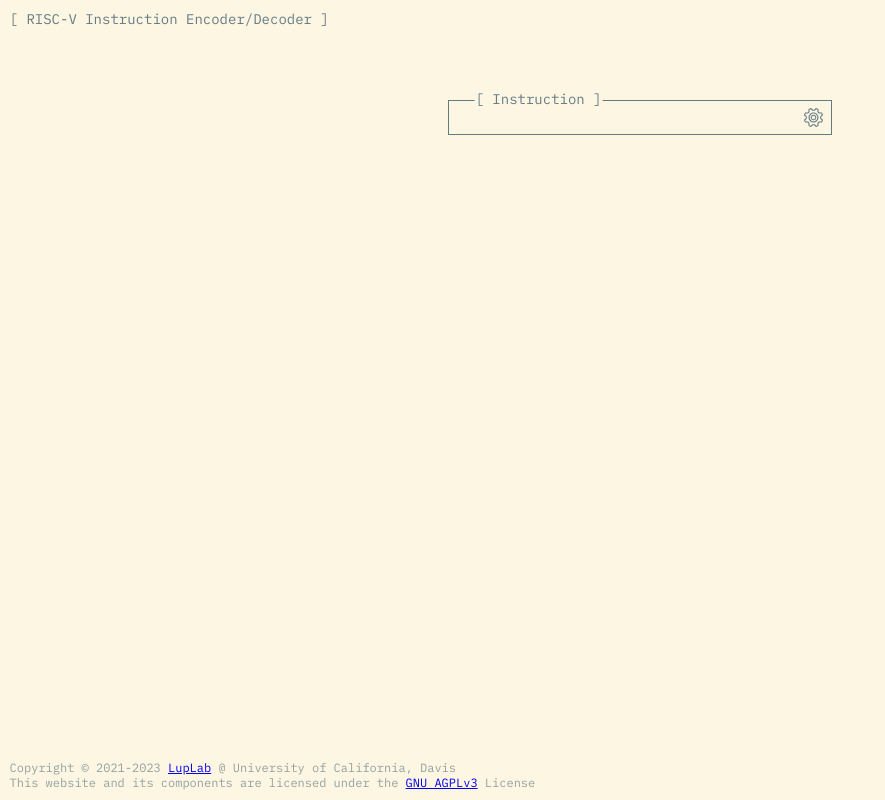
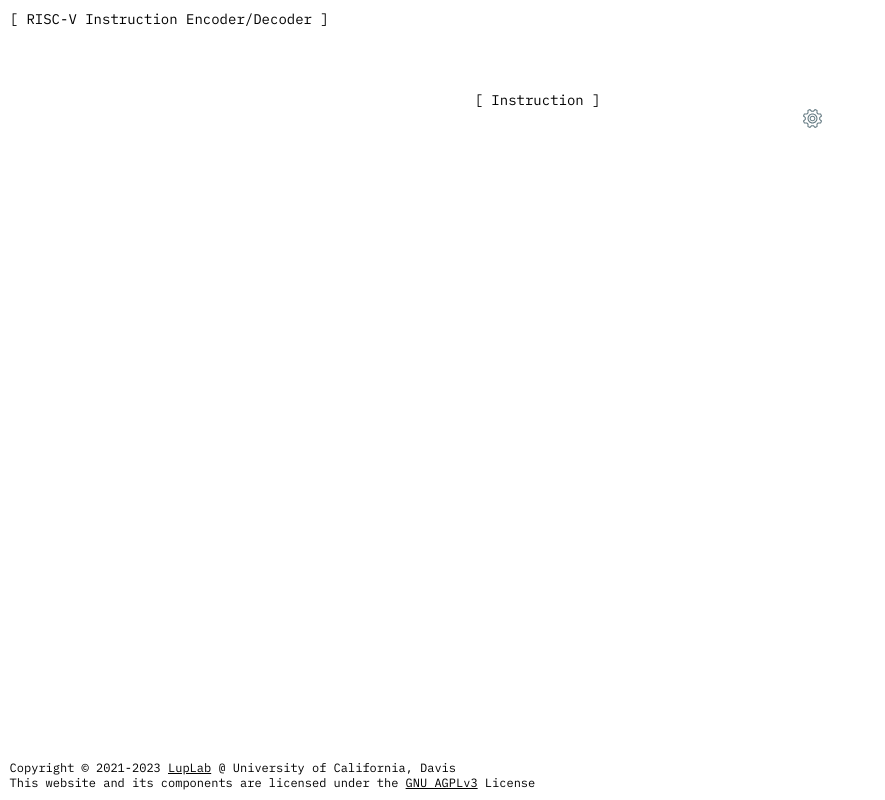
Before and after one commit to PiSaucer/rvcodecjs, a website with bundled scripts: page web-ui/index.html in a window 1280 px wide. Shown: the whole page, without its empty margins (0-885 px from the left). Built offline with nearby package versions, Linux system fonts and the light colour scheme.

Commit message:
Update style.css

```diff
--- a/web-ui/style.css
+++ b/web-ui/style.css
@@ -22,17 +22,26 @@
     --color-green:   #859900;
 }
 
+/* Custom Theme */
+:root {
+    --color-fg: var(--color-neutral-emphasis-plus);
+    --color-bg: var(--color-neutral-subtle);
+    --color-hl: var(--color-base2);
+    --color-em: var(--color-base01);
+    --color-co: var(--color-neutral-muted);
+}
+
 /* Light colorscheme by default */
-:root {
+/* :root {
     --color-fg: var(--color-base00);
     --color-bg: var(--color-base3);
     --color-hl: var(--color-base2);
     --color-em: var(--color-base01);
     --color-co: var(--color-base1);
-}
+} */
 
 /* Dark colorscheme */
-@media (prefers-color-scheme: dark) {
+/* @media (prefers-color-scheme: dark) {
     :root {
         --color-fg: var(--color-base0);
         --color-bg: var(--color-base03);
@@ -40,7 +49,7 @@
         --color-em: var(--color-base1);
         --color-co: var(--color-base01);
     }
-}
+} */
 
 ::placeholder{
     color: var(--color-fg);
@@ -482,3 +491,8 @@ input:checked + .slider:before {
 .slider.round:before {
     border-radius: 50%;
 }
+
+a,
+a:visited {
+    color: var(--color-accent-muted);
+}
```
